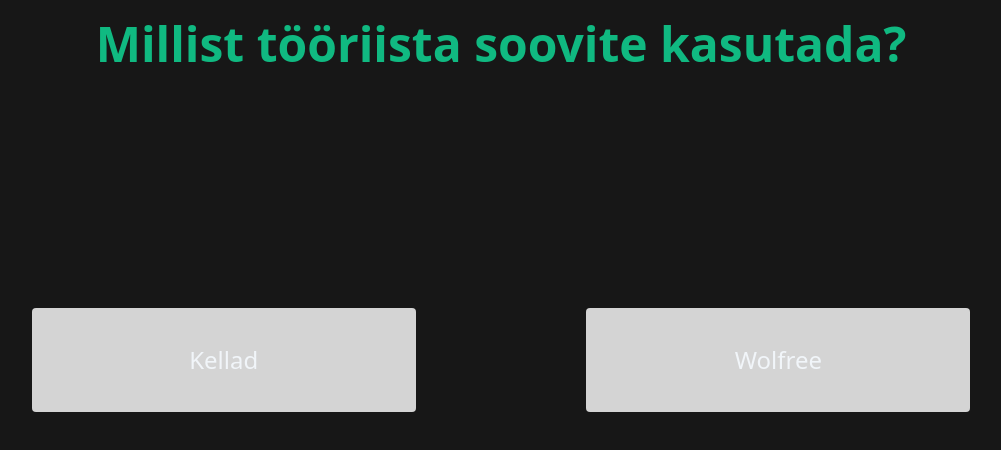
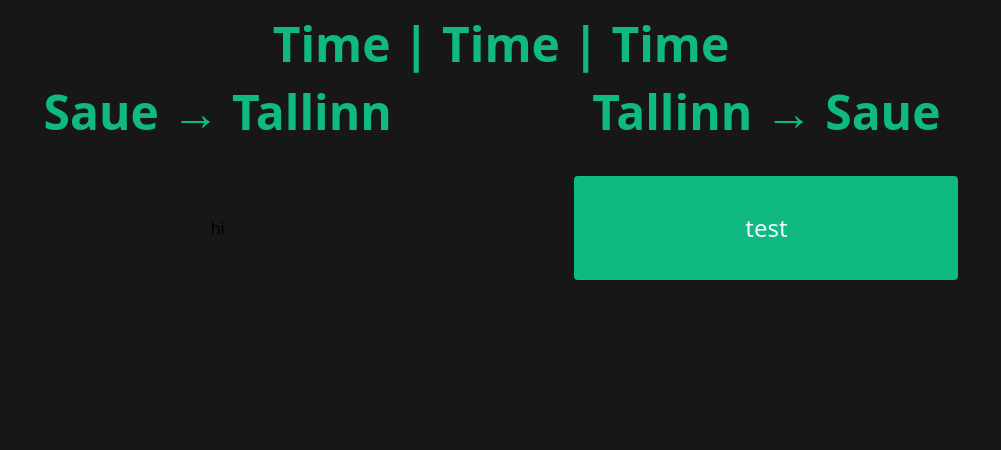
Before and after one commit to Inku0/Website, a Gatsby site: page /elron in a window 1280 px wide. Shown: the whole page, without its empty margins (139-1140 px from the left). Built offline with nearby package versions, Linux system fonts and the light colour scheme; Gatsby itself is replaced by a stand-in of ours; no server answers.

Commit message:
small changes + test whether ky has problems in localhost or generally

```diff
--- a/package.json
+++ b/package.json
@@ -26,9 +26,11 @@
     "gatsby-plugin-sitemap": "^5.18.1",
     "gatsby-source-filesystem": "^4.18.1",
     "gatsby-transformer-sharp": "^4.18.1",
+    "ky": "^0.33.3",
     "react": "^18.1.0",
     "react-dom": "^18.1.0",
-    "react-helmet": "^6.1.0"
+    "react-helmet": "^6.1.0",
+    "request": "^2.88.2"
   },
   "devDependencies": {
     "@types/node": "^17.0.45",
--- a/src/pages/elron.tsx
+++ b/src/pages/elron.tsx
@@ -1,36 +1,34 @@
-import * as React from "react"
+import * as React from "react";
+import ky from 'ky';
 
 const ElronPage = () => {
+    const getData = async () => {
+        const json = await ky.post('https://example.com', {json: {foo: true}}).json();
+        console.log(json);
+    }
 
-    const [postId, setPostId] = React.useState();
-
-    React.useEffect(() => {
-        // PUT request using fetch with set headers
-        const requestOptions = {
-            method: 'PUT',
-            headers: {
-                'Content-Type': 'application/json',
-                'Authorization': 'Bearer my-token',
-                'My-Custom-Header': 'foobar'
-            },
-            body: JSON.stringify({ title: 'React Hooks PUT Request Example' })
-        };
-        fetch('https://jsonplaceholder.typicode.com/posts/1', requestOptions)
-            .then(response => response.json())
-            .then(data => setPostId(data.id));
-    }, []);
-
-    React.useEffect(() => {
-        console.log(postId);
-    }, []);
+    const Train = () => {
+        getData()
+        return (
+            <div className={"mt-20 text-center"}>
+                <p>hi</p>
+            </div>
+        );
+    }
 
     return (
-        <main className={"w-screen h-screen bg-neutral-900"}>
-            <title>Ingvar Ruulib!</title>
-            <h1 className="text-5xl font-bold text-emerald-500 text-center pt-5">Millist tööriista soovite kasutada?</h1>
+        <main className={"w-screen sm:h-screen bg-neutral-900"}>
+            <title>Time...</title>
+            <h1 className="text-5xl font-bold text-emerald-500 text-center pt-5">Time | Time | Time</h1>
             <div className={"justify-evenly flex text-center"}>
-                <a className={"text-slate-100 mt-60 rounded w-32 sm:w-96 text-center leading-6 bg-neutral-300 text-2xl bg-emerald-500 space-x-4 p-4 sm:p-10 "} href={"kellad"}>Kellad</a>
-                <a className={"text-slate-100 mt-60 rounded w-32 sm:w-96 text-center leading-6 bg-neutral-300 text-2xl bg-emerald-500 space-x-4 p-4 sm:p-10"} href={'https://wolfreealpha.on.fleek.co/input/index.html'}>Wolfree</a>
+                <div>
+                    <h1 className="text-5xl font-bold text-emerald-500 text-center pt-5">Saue → Tallinn</h1>
+                    <Train />
+                </div>
+                <div>
+                    <h1 className="text-5xl font-bold text-emerald-500 text-center pt-5">Tallinn → Saue</h1>
+                    <p className={"text-slate-100 mt-10 rounded w-32 sm:w-96 text-center leading-6 text-2xl bg-emerald-500 space-x-4 p-4 sm:p-10"}>test</p>
+                </div>
             </div>
         </main>
     )
--- a/src/pages/index.tsx
+++ b/src/pages/index.tsx
@@ -1,4 +1,4 @@
-import * as React from "react"
+import * as React from "react";
 
 const IndexPage = () => {
   return (
--- a/src/pages/kellad.tsx
+++ b/src/pages/kellad.tsx
@@ -26,7 +26,7 @@ const IndexPage = () => {
     const currentYear = (new Date().getFullYear() % 2 == 0) ? new Date().getFullYear() + 1: new Date().getFullYear();
     console.log(`The year is ${currentYear}, Marty!`)
     return (
-        <main className={"w-screen sm:h-screen bg-neutral-900 "}>
+        <main className={"w-screen sm:h-screen bg-neutral-900"}>
             <title>Kellad</title>
             <h1 className="text-5xl font-bold text-emerald-500 text-center pt-5">Kellad</h1>
             <div className={"sm:flex sm:justify-evenly sm:flex-wrap"}>
```
Also changed, not shown: 1 other file.
